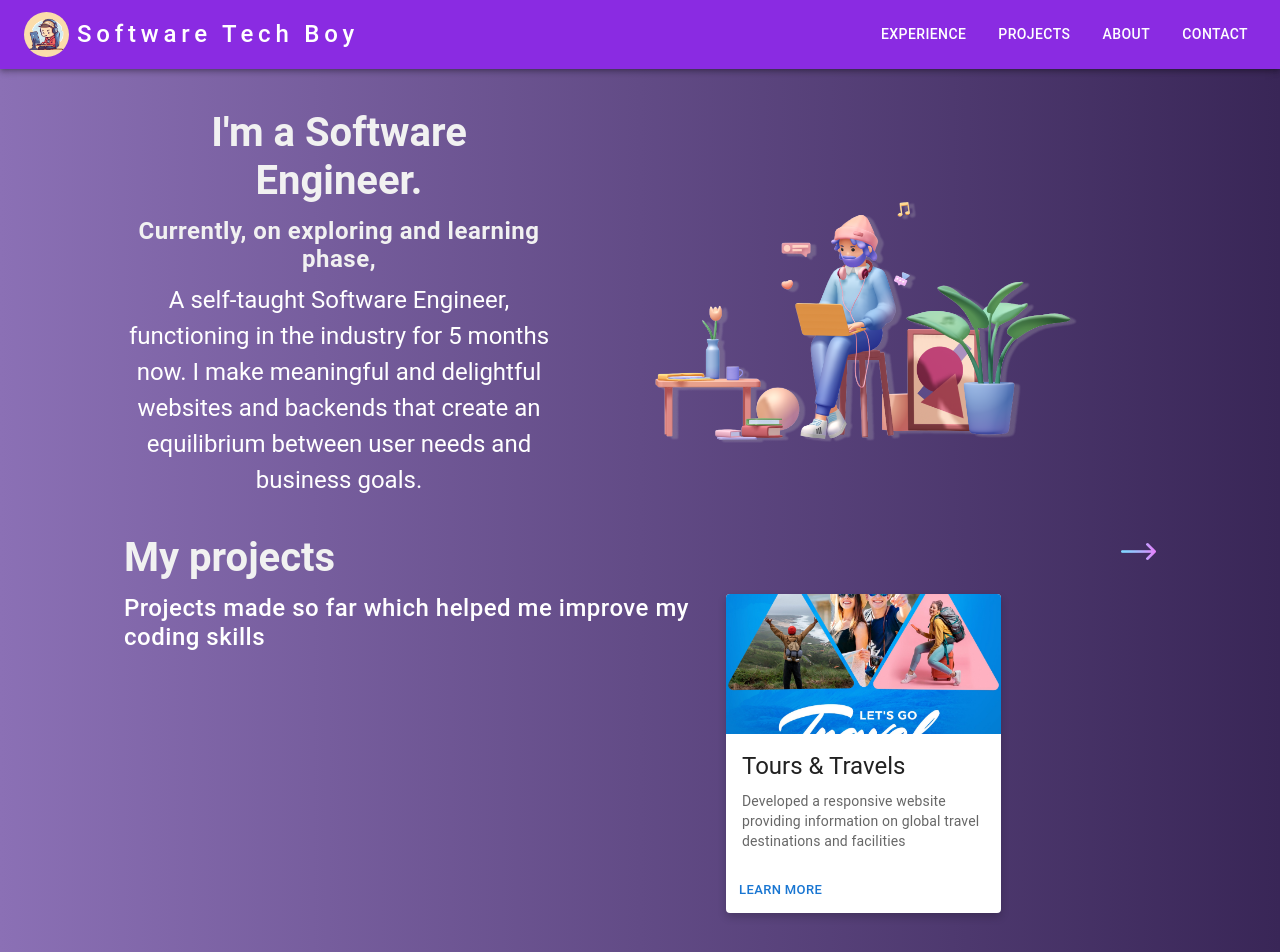
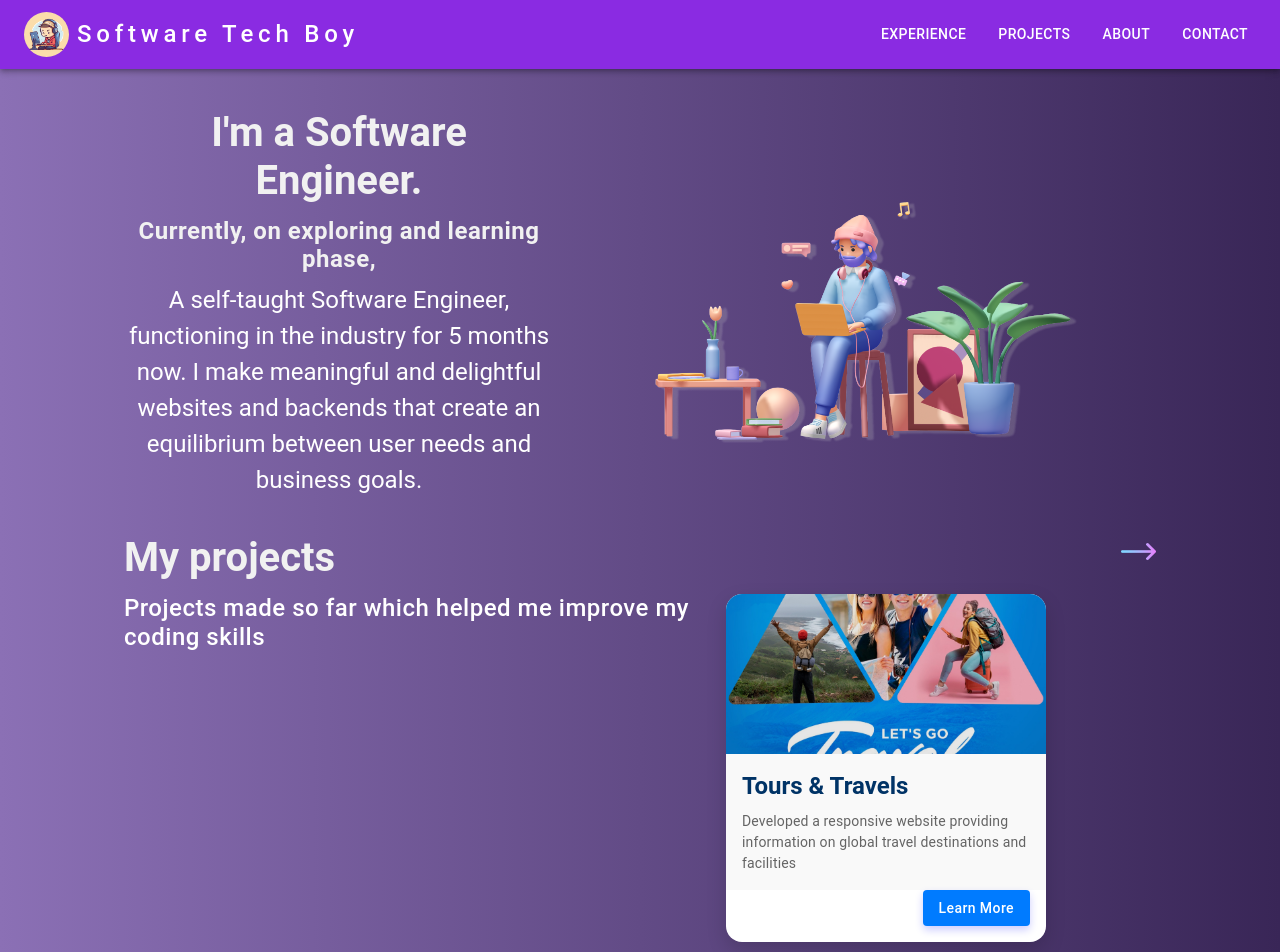
Before and after one commit to Pravesh981/reactPortfolio, a React (Create React App) app: page / in a window 1280 px wide. Shown: the top 952 px of the page. Built offline with nearby package versions, Linux system fonts and the light colour scheme.

Commit message:
improved the card designs

```diff
--- a/src/components/cards/card.jsx
+++ b/src/components/cards/card.jsx
@@ -10,31 +10,56 @@ export default function ImgMediaCard({ title, description, imageUrl, altText, bu
   return (
     <Card
       sx={{
-        maxWidth: 275,
-        transition: 'transform 0.3s, box-shadow 0.3s',
-        boxShadow: '0 4px 8px rgba(0, 0, 0, 0.2)',
+        maxWidth: 320,
+        borderRadius: '16px',
+        transition: 'transform 0.4s, box-shadow 0.4s',
+        boxShadow: '0 8px 20px rgba(0, 0, 0, 0.15)',
+        overflow: 'hidden',
         '&:hover': {
-          transform: 'scale(1.05) rotate(2deg)', // Slight tilt and zoom effect on hover
-          boxShadow: '0 8px 16px rgba(0, 123, 255, 0.8)', // Glowing effect on hover
+          transform: 'scale(1.05)',
+          boxShadow: '0 12px 24px rgba(0, 123, 255, 0.4)',
         },
       }}
     >
       <CardMedia
         component="img"
         alt={altText}
-        height="140"
+        height="160"
         image={imageUrl}
+        sx={{
+          objectFit: 'cover',
+          filter: 'brightness(0.9)',
+        }}
       />
-      <CardContent>
-        <Typography gutterBottom variant="h5" component="div">
+      <CardContent sx={{ backgroundColor: '#f9f9f9', padding: '16px' }}>
+        <Typography
+          gutterBottom
+          variant="h5"
+          component="div"
+          sx={{ fontWeight: 'bold', color: '#003366' }}
+        >
           {title}
         </Typography>
-        <Typography variant="body2" sx={{ color: 'text.secondary' }}>
+        <Typography variant="body2" sx={{ color: 'text.secondary', lineHeight: 1.5 }}>
           {description}
         </Typography>
       </CardContent>
-      <CardActions>
-        <Button size="small">{buttonText}</Button>
+      <CardActions sx={{ justifyContent: 'flex-end', padding: '0 16px 16px' }}>
+        <Button
+          size="medium"
+          variant="contained"
+          sx={{
+            backgroundColor: '#007bff',
+            color: '#fff',
+            textTransform: 'none',
+            boxShadow: '0 4px 8px rgba(0, 0, 255, 0.2)',
+            '&:hover': {
+              backgroundColor: '#0056b3',
+            },
+          }}
+        >
+          {buttonText}
+        </Button>
       </CardActions>
     </Card>
   );
```
